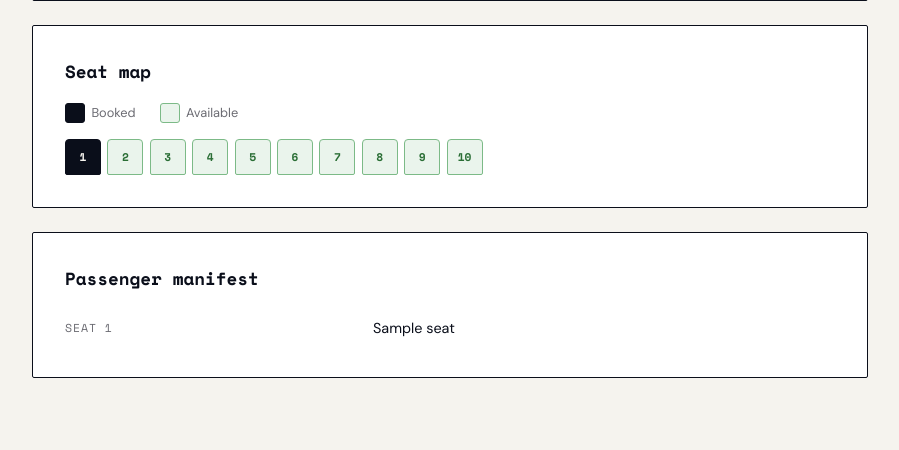
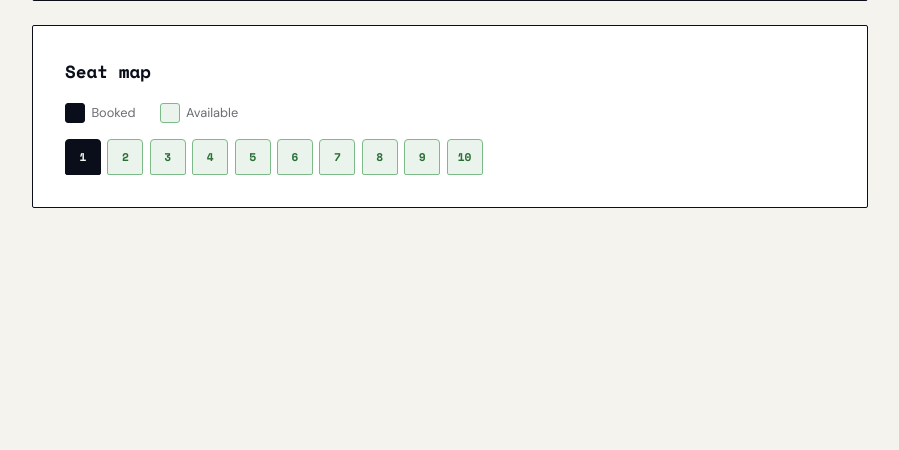
Before and after one commit to shaahid-ahmed/SkySearch, a Flask app: template templates/detail.html in a window 1280 px wide. Shown: the part 736-1186 px from the top of the page, without its empty margins (190-1089 px from the left). After the commit the page ends 944 px from the top, so only its background shows below. Run offline with Flask 3, Linux system fonts and the light colour scheme; the template is opened without the code that fills it: most values are stand-ins (such as "Sample title", 1, 10 or a date in 2020); some libraries are stand-ins or nearby versions.

Commit message:
Remove passenger manifest if seats are present
Removed passenger manifest section from detail.html.

```diff
--- a/templates/detail.html
+++ b/templates/detail.html
@@ -107,19 +107,7 @@
   </div>
 </div>
 
-{% if detail.seats %}
-<div class="card">
-  <h2>Passenger manifest</h2>
-  <table class="info-table">
-    {% for s in detail.seats %}
-    <tr>
-      <td>Seat {{ s.seat_number }}</td>
-      <td>{{ s.passenger_name }}</td>
-    </tr>
-    {% endfor %}
-  </table>
-</div>
-{% endif %}
+
 
 {% elif not error %}
   <div class="notice">Flight not found.</div>
```
